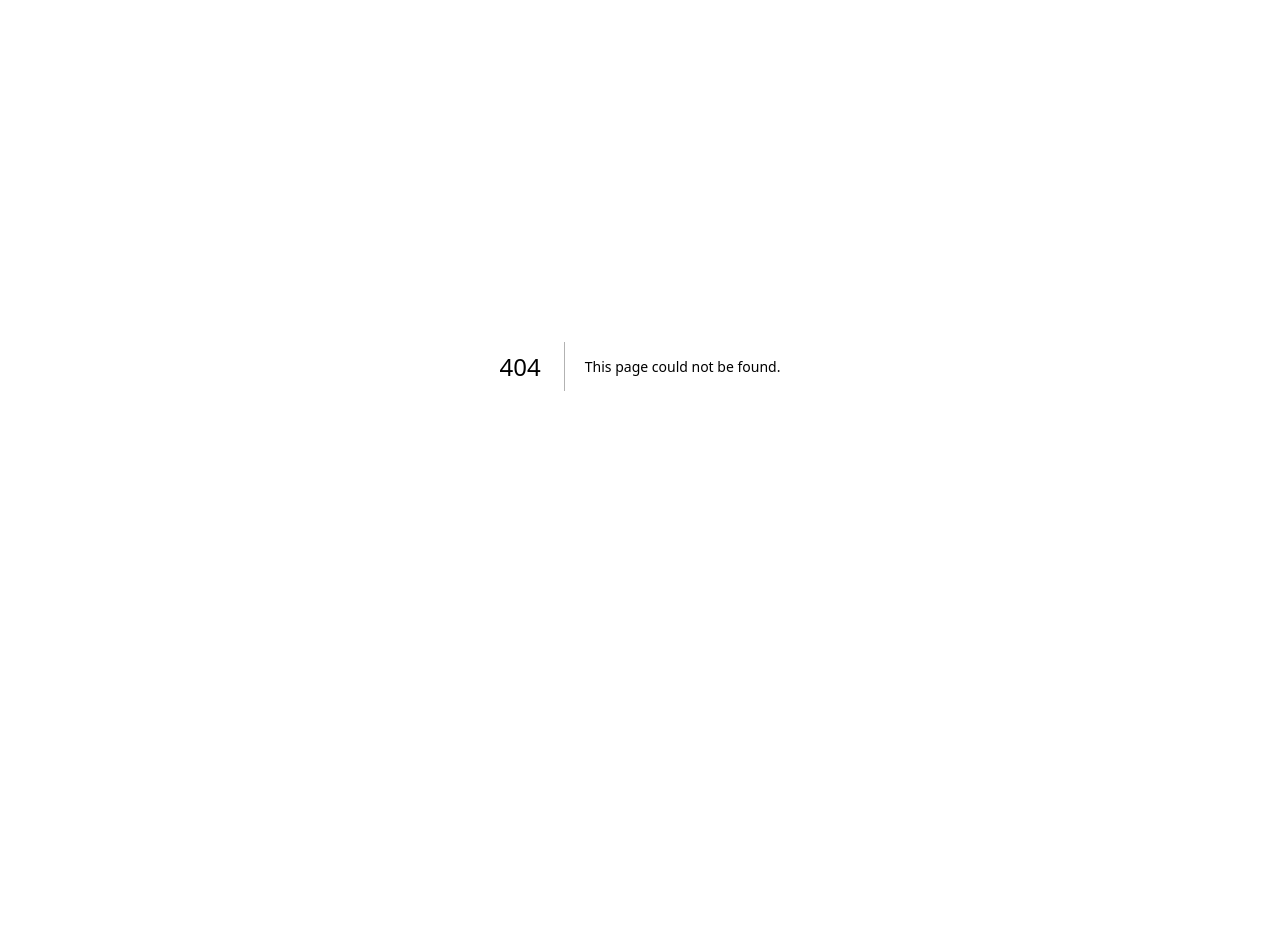
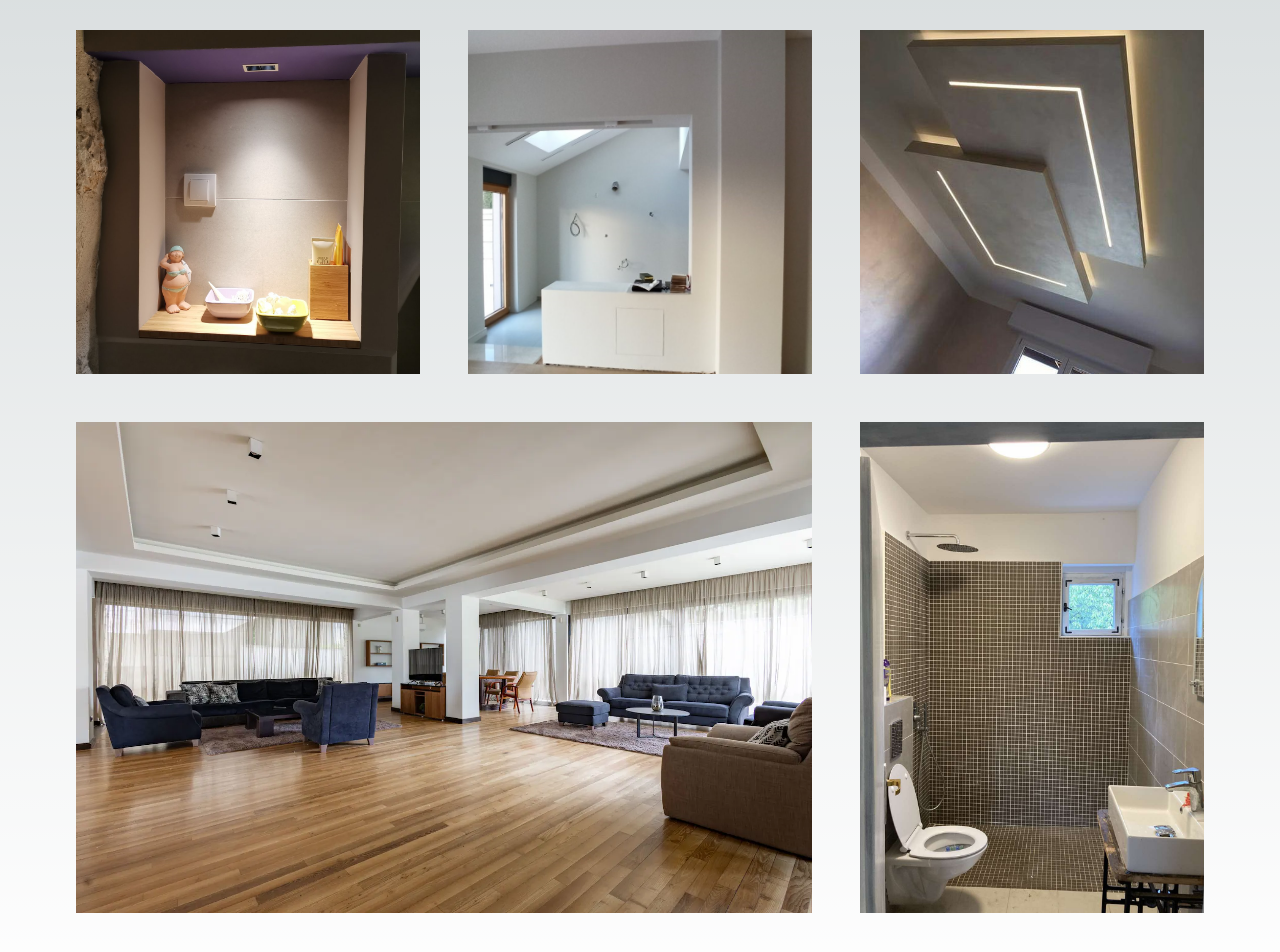
Before and after one commit to cehicm/ma-si-hausmajstor, a Next.js app: page /galerija in a window 1280 px wide. Before the commit this address had no page. Shown: the part 146-1098 px from the top of the page. Before the commit the page ends 912 px from the top, so only its background shows below. Built offline with nearby package versions, Linux system fonts and the light colour scheme.

Commit message:
Add Gallery page

```diff
--- /dev/null
+++ b/src/pages/galerija.js
@@ -0,0 +1,67 @@
+import Image from "next/image";
+import { motion } from "framer-motion";
+
+import bathroomImg from "../../public/images/bathroomvertical.jpg";
+import dropCieling from "../../public/images/drop-cieling.jpg";
+import spaceHorizontal from "../../public/images/space-horizontal.jpg";
+import spaceHorizontal2 from "../../public/images/contact-bg.jpg";
+import bathroomvertical from "../../public/images/batroom-full-vertical.jpg";
+
+export default function galerija() {
+	return (
+		<section className="mx-3 lg:grid grid-cols-3 lg:mb-8 p-12 gap-4">
+			<motion.div
+				whileHover={{ scale: [null, 1.2, 1.1] }}
+				transition={{ duration: 0.3 }}
+			>
+				<Image
+					className="w-full h-full object-cover p-4"
+					src={bathroomImg}
+					alt="bathroom image"
+				/>
+			</motion.div>
+
+			<motion.div
+				whileHover={{ scale: [null, 1.2, 1.1] }}
+				transition={{ duration: 0.3 }}
+			>
+				<Image
+					className="w-full h-full object-cover p-4"
+					src={spaceHorizontal}
+					alt="bathroom image"
+				/>
+			</motion.div>
+			<motion.div
+				whileHover={{ scale: [null, 1.2, 1.1] }}
+				transition={{ duration: 0.3 }}
+			>
+				<Image
+					className="w-full h-full object-cover p-4"
+					src={dropCieling}
+					alt="drop cieling image"
+				/>
+			</motion.div>
+			<motion.div
+				whileHover={{ scale: [null, 1.2, 1.1] }}
+				transition={{ duration: 0.3 }}
+				className="col-span-2"
+			>
+				<Image
+					className="w-full h-full object-cover p-4"
+					src={spaceHorizontal2}
+					alt="space horizontal image"
+				/>
+			</motion.div>
+			<motion.div
+				whileHover={{ scale: [null, 1.2, 1.1] }}
+				transition={{ duration: 0.3 }}
+			>
+				<Image
+					className="w-full h-full object-cover p-4"
+					src={bathroomvertical}
+					alt="space horizontal image"
+				/>
+			</motion.div>
+		</section>
+	);
+}
```
Also changed, not shown: public/images/batroom-full-vertical.jpg (added).
